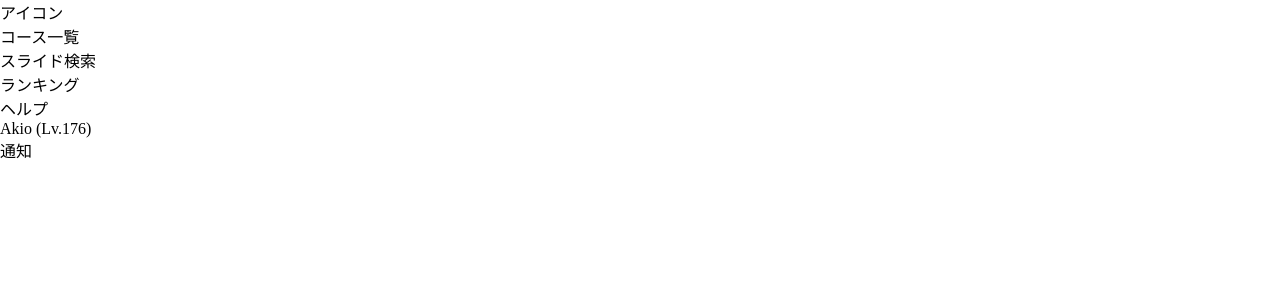
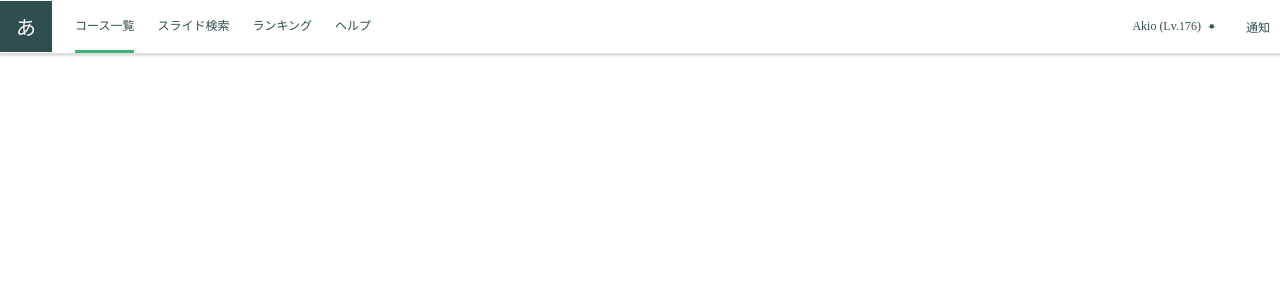
Before and after one commit to akiogitgit/emotion-test, a Next.js app: page /progate in a window 1280 px wide. Shown: the top 300 px of the page. Built offline with nearby package versions, Linux system fonts and the light colour scheme.

Commit message:
feat: header作成

```diff
--- a/src/pages/progate.tsx
+++ b/src/pages/progate.tsx
@@ -1,18 +1,48 @@
 import { NextPage } from 'next'
+import { css } from '@emotion/react'
 
 const Progate: NextPage = () => {
   return (
     <div>
-      <header>
-        <nav>
-          <div>アイコン</div>
-          <div>コース一覧</div>
-          <div>スライド検索</div>
-          <div>ランキング</div>
-          <div>ヘルプ</div>
+      <header css={header}>
+        <nav css={nav}>
+          <h1
+            css={{
+              background: 'darkslategray',
+              padding: '11px 16px',
+              color: 'white',
+              fontSize: '20px',
+            }}
+          >
+            あ
+          </h1>
+          <div
+            css={[
+              navMenu,
+              {
+                borderBottom: '3px solid mediumseagreen',
+              },
+            ]}
+          >
+            コース一覧
+          </div>
+          <div css={navMenu}>スライド検索</div>
+          <div css={navMenu}>ランキング</div>
+          <div css={navMenu}>ヘルプ</div>
         </nav>
-        <div>
-          <button>Akio (Lv.176)</button>
+
+        <div css={rightMenu}>
+          <button css={{ display: 'flex', gap: '5px' }}>
+            Akio (Lv.176)
+            <span
+              css={{
+                rotate: '90deg',
+                display: 'block',
+              }}
+            >
+              ➧
+            </span>
+          </button>
           <div>通知</div>
         </div>
       </header>
@@ -20,4 +50,37 @@ const Progate: NextPage = () => {
   )
 }
 
+const header = css({
+  width: '100vw',
+  display: 'flex',
+  justifyContent: 'space-between',
+  boxShadow: '0px 3px 2px gainsboro',
+  color: 'darkslategray',
+})
+
+const nav = css({
+  display: 'flex',
+  alignItems: 'center',
+  gap: '23px',
+})
+
+const navMenu = css({
+  fontSize: '12px',
+  cursor: 'pointer',
+  padding: '16px 0',
+  borderBottom: '3px solid white',
+  transition: 'all 300ms',
+  '&:hover': {
+    borderBottom: '3px solid mediumseagreen',
+  },
+})
+
+const rightMenu = css({
+  display: 'flex',
+  alignItems: 'center',
+  gap: '30px',
+  fontSize: '12px',
+  marginRight: '10px',
+})
+
 export default Progate
```
